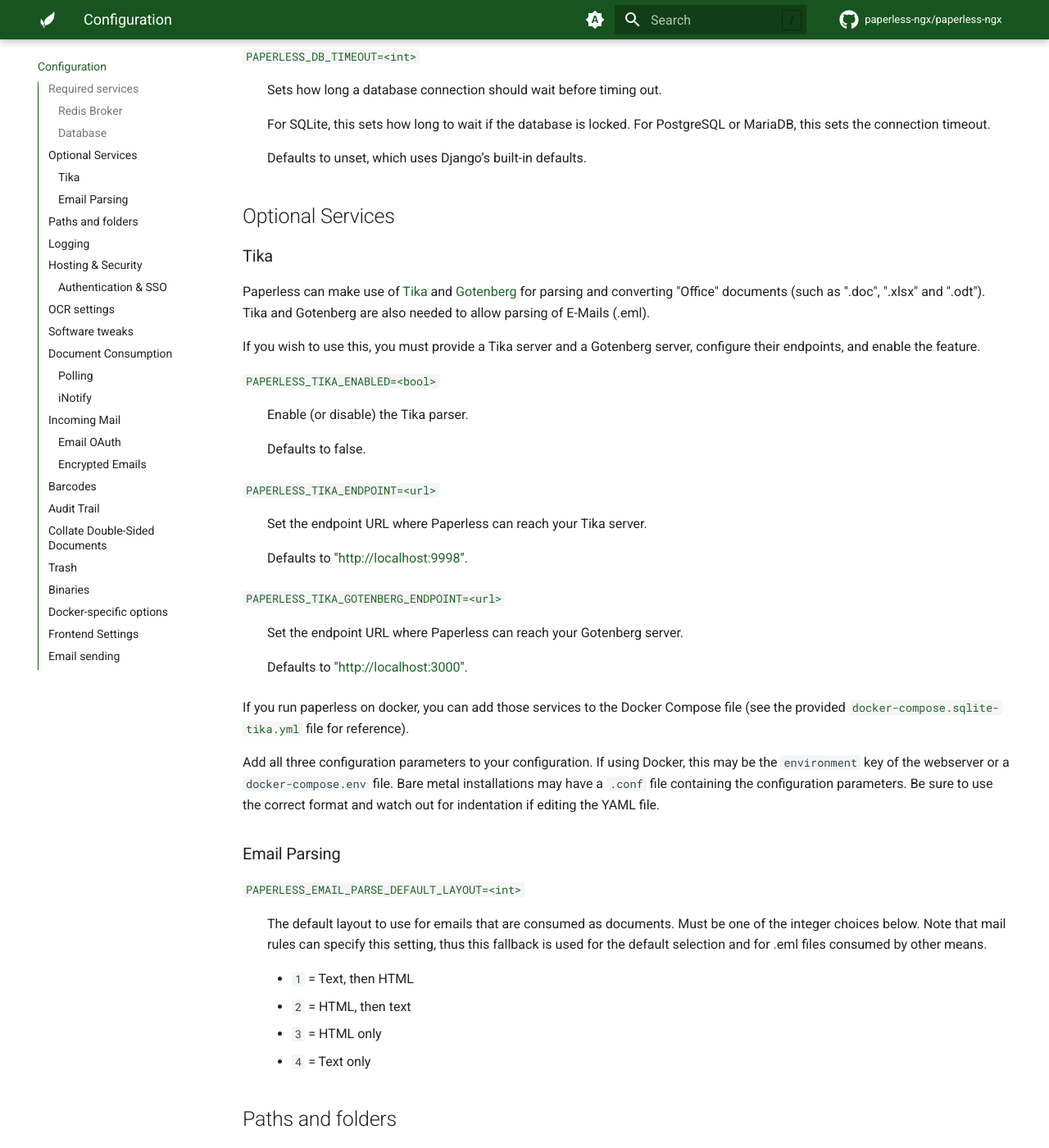
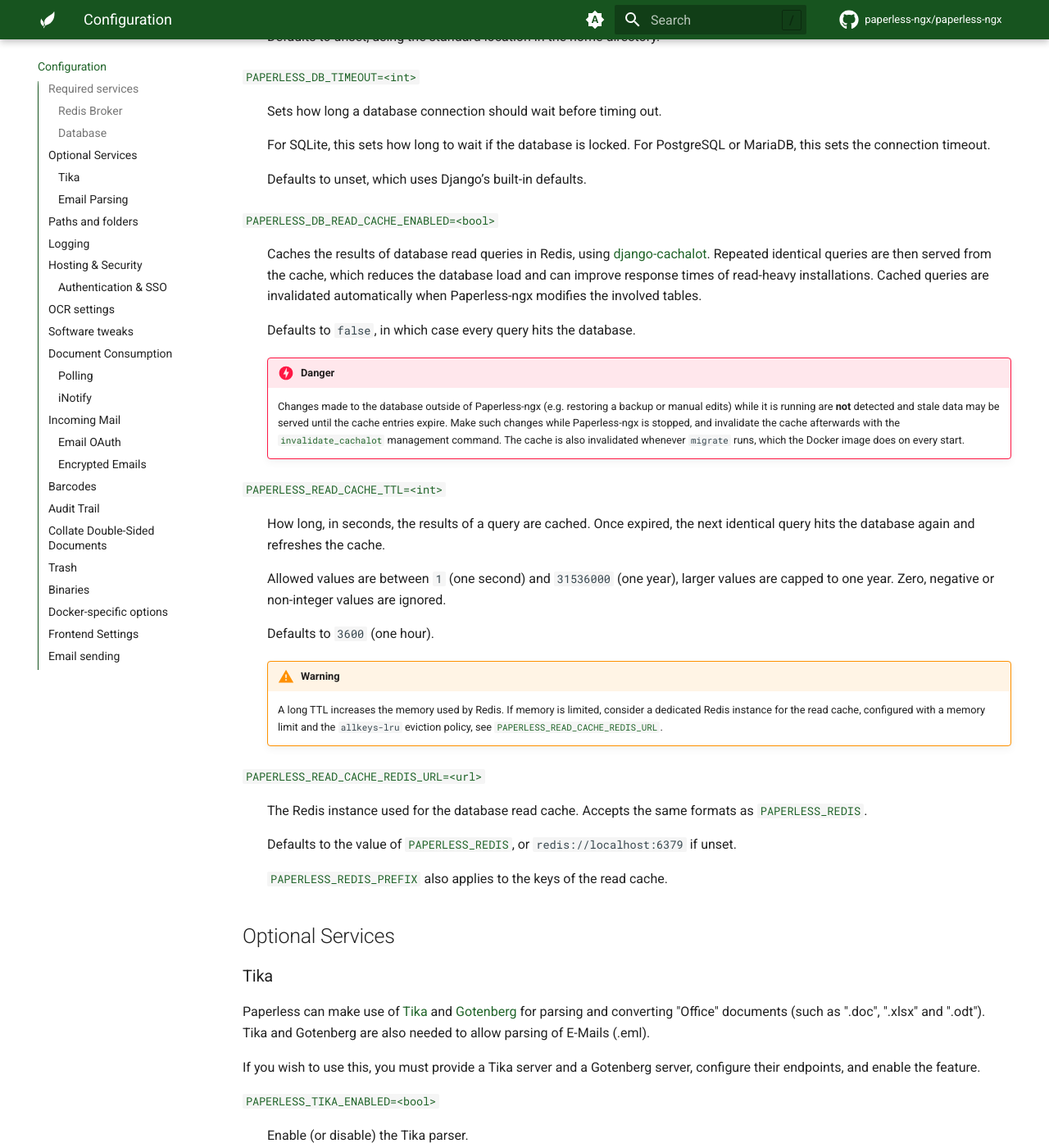
Before and after one commit to davidgomes/ycb-snap-3df1558b, an MkDocs documentation site: the page built from docs/configuration.md, in a window 1280 px wide and 1400 px high, scrolled down 3207 px. Shown: the whole window at 82% size. Built offline with MkDocs 1.6.1 and Material for MkDocs 9.7.7, drawn with Linux system fonts in a browser that asks for light colours; comment, search, counter and statistics services are not loaded; some of the changed text lies outside the part shown.

Commit message:
Documentation: database read cache settings and invalidate command
Co-authored-by: David Gomes <davidgomes@users.noreply.github.com>

```diff
--- a/docs/configuration.md
+++ b/docs/configuration.md
@@ -44,7 +44,7 @@ matcher.
 
 #### [`PAPERLESS_REDIS_PREFIX=<prefix>`](#PAPERLESS_REDIS_PREFIX) {#PAPERLESS_REDIS_PREFIX}
 
-: Prefix to be used in Redis for keys and channels. Useful for sharing one Redis server among multiple Paperless instances.
+: Prefix to be used in Redis for keys and channels, including the keys of all caches. Useful for sharing one Redis server among multiple Paperless instances.
 
     Defaults to no prefix.
 
@@ -158,6 +158,55 @@ Available options are `postgresql` and `mariadb`.
     For PostgreSQL or MariaDB, this sets the connection timeout.
 
     Defaults to unset, which uses Django’s built-in defaults.
+
+#### [`PAPERLESS_DB_READ_CACHE_ENABLED=<bool>`](#PAPERLESS_DB_READ_CACHE_ENABLED) {#PAPERLESS_DB_READ_CACHE_ENABLED}
+
+: Caches the results of database read queries in Redis, using
+[django-cachalot](https://django-cachalot.readthedocs.io/). Repeated identical
+queries are then served from the cache, which reduces the database load and can
+improve response times of read-heavy installations. Cached queries are
+invalidated automatically when Paperless-ngx modifies the involved tables.
+
+    Defaults to `false`, in which case every query hits the database.
+
+    !!! danger
+
+        Changes made to the database outside of Paperless-ngx (e.g. restoring a
+        backup or manual edits) while it is running are **not** detected and
+        stale data may be served until the cache entries expire. Make such changes
+        while Paperless-ngx is stopped, and invalidate the cache afterwards with the
+        [`invalidate_cachalot`](administration.md#invalidate-db-cache) management
+        command. The cache is also invalidated whenever `migrate` runs, which the
+        Docker image does on every start.
+
+#### [`PAPERLESS_READ_CACHE_TTL=<int>`](#PAPERLESS_READ_CACHE_TTL) {#PAPERLESS_READ_CACHE_TTL}
+
+: How long, in seconds, the results of a query are cached. Once expired, the
+next identical query hits the database again and refreshes the cache.
+
+    Allowed values are between `1` (one second) and `31536000` (one year), larger
+    values are capped to one year. Zero, negative or non-integer values are
+    ignored.
+
+    Defaults to `3600` (one hour).
+
+    !!! warning
+
+        A long TTL increases the memory used by Redis. If memory is limited,
+        consider a dedicated Redis instance for the read cache, configured with
+        a memory limit and the `allkeys-lru` eviction policy, see
+        [`PAPERLESS_READ_CACHE_REDIS_URL`](#PAPERLESS_READ_CACHE_REDIS_URL).
+
+#### [`PAPERLESS_READ_CACHE_REDIS_URL=<url>`](#PAPERLESS_READ_CACHE_REDIS_URL) {#PAPERLESS_READ_CACHE_REDIS_URL}
+
+: The Redis instance used for the database read cache. Accepts the same
+formats as [`PAPERLESS_REDIS`](#PAPERLESS_REDIS).
+
+    Defaults to the value of [`PAPERLESS_REDIS`](#PAPERLESS_REDIS), or
+    `redis://localhost:6379` if unset.
+
+    [`PAPERLESS_REDIS_PREFIX`](#PAPERLESS_REDIS_PREFIX) also applies to the keys
+    of the read cache.
 
 ## Optional Services
 
```
Also changed, not shown: docs/administration.md (+13 -0 lines), 1 other file.
